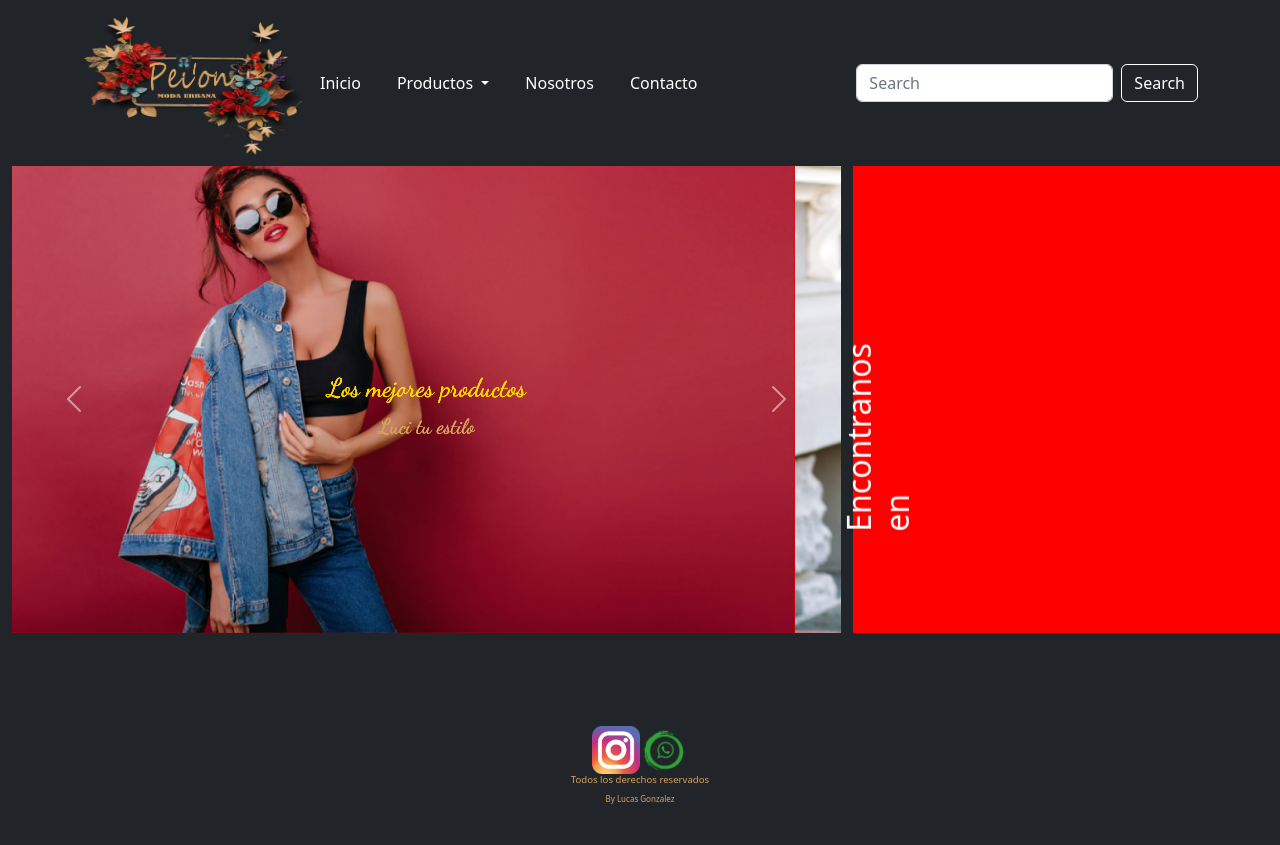
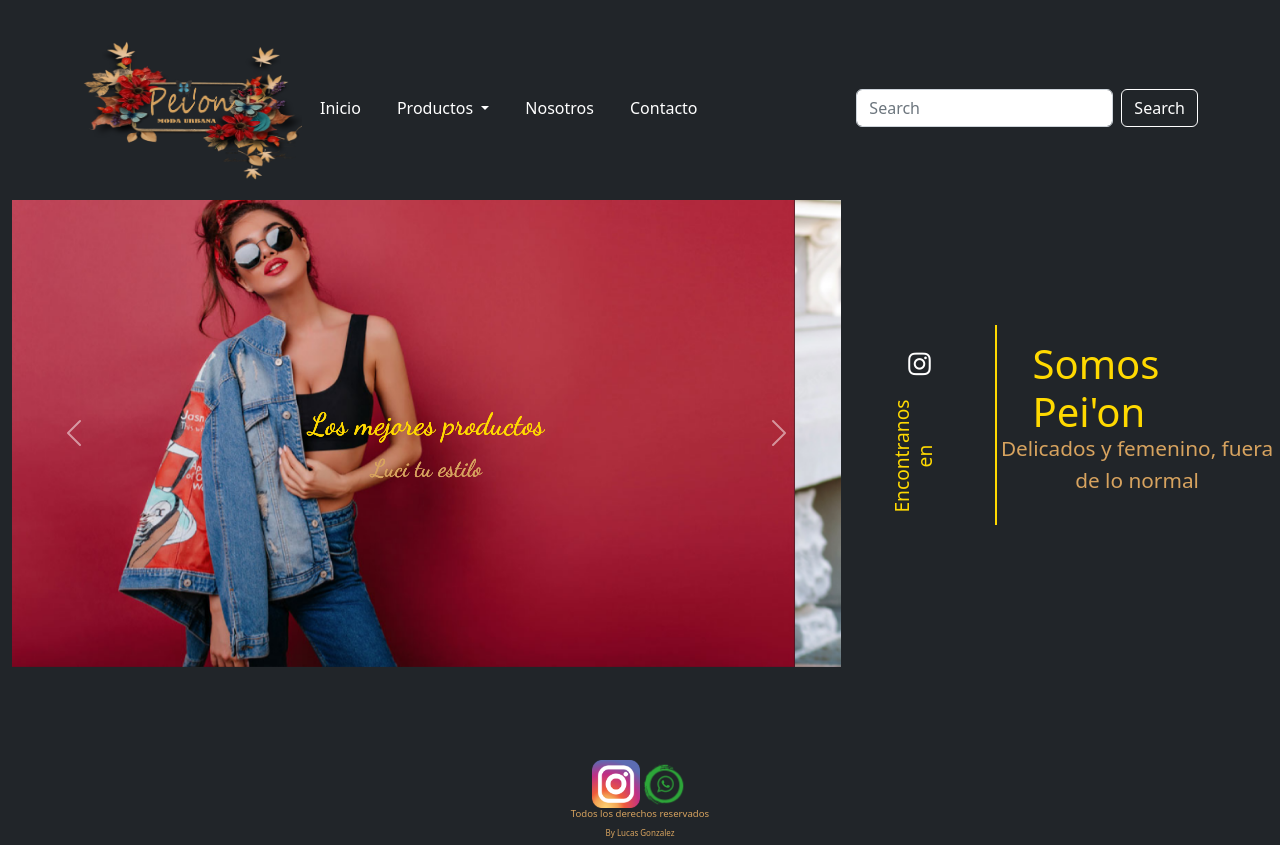
Before and after one commit to LucasGonzalez97/PeionModaUrbana2.0, a website: page index.html in a window 1280 px wide. Before the commit the page ends 811 px from the top, so only its background shows below. Drawn offline with nearby package versions, Linux system fonts and the light colour scheme; a web font is replaced by a local one.

Commit message:
fix:CAMBIOS VARIOS

```diff
--- a/index.html
+++ b/index.html
@@ -122,6 +122,11 @@
                 </div>
                 <div class="xs d-none d-md-block col-md-4">
                         <h1 class="h1">Encontranos en</h1>
+                        <span class="logoIG"> <a href="https://www.instagram.com/peionmodaurbana/?hl=es" target="_blank"><i class='bx bxl-instagram'></i></a></span>
+                        <div class="lineaV"></div>
+                        <h2>Somos Pei'on</h2>
+                        <p class="">Delicados y femenino, fuera de lo normal</p>
+
                 </div>
     </main>
 
--- a/scss/_mq1024.scss
+++ b/scss/_mq1024.scss
@@ -1,4 +1,5 @@
 @import "base/mixin";
+
 
 
 //ESTILOS DE REMERA MEDIA QUERY 1024
@@ -6,7 +7,7 @@
 /*ESTILOS DE REMERAS*/
 
 @media screen and (min-width:1024px) {
-    .container-fluid{
+    .container{
         height: $medida-principal;
     }
     .containerBox{
--- a/scss/estilos.scss
+++ b/scss/estilos.scss
@@ -7,7 +7,7 @@
 @import "base/mixin";
 
 /*RESET*/
-*{
+* {
     margin: 0;
     padding: 0;
     box-sizing: border-box;
@@ -17,26 +17,32 @@
 body {
     background-color: #212529;
 }
+
 /*ESTILOS DEL NAV*/
-.nav-link{
+.nav-link {
     margin: 10px;
 }
-.nav-link:hover{
+
+.nav-link:hover {
     border-top: $color-primario solid 1px;
     border-bottom: $color-primario solid 1px;
 }
+
 /*ESTILOS DEL MAIN*/
-.contact-ig-wpp{
+.contact-ig-wpp {
     width: 100%;
     display: flex;
     justify-content: center;
     background-color: #212529;
-    .ig{
+
+    .ig {
         width: 3rem;
     }
-    .wpp{
+
+    .wpp {
         width: 3rem;
     }
+
     .wpp:hover {
         -webkit-transform: scale(0.9);
         transform: scale(0.9rem);
@@ -47,54 +53,93 @@ body {
         transform: scale(0.9rem);
     }
 }
-.navbar-toggler{
+
+.navbar-toggler {
     background: $color-primario;
 }
 
 /*ESTILOS DEL CARROUSEL Y MAIN*/
-.container-fluid{
-    height: ( $medida-principal + 100 );
-    .carousel-caption{
+.container-fluid {
+    height: ($medida-principal + 100);
+
+    .carousel-caption {
         top: 40%;
         color: $color-secundario;
-        .textoC{
-            font-size: 1.6rem;
+
+        .textoC {
+            font-size: 1.9rem;
             font-family: 'Dancing Script', cursive;
         }
-        .parrafoC{
-            font-size: 1.3rem;
+
+        .parrafoC {
+            font-size: 1.5rem;
             color: $color-primario;
             font-family: 'Dancing Script', cursive;
         }
     }
 }
-.carousel-inner{
-    background-color: red;
-}
-.xs{
-    background-color: red;
+
+.xs {
     position: relative;
-    .h1{
-        color: white;
-        text-align: start;
+
+    .h1 {
+        color: $color-secundario;
+        text-align: center;
         position: absolute;
-        font-size: 2rem;
+        font-size: 1.2rem;
         top: 50%;
         right: 72%;
         transform: rotate(270deg);
     }
+
+    i {
+        position: absolute;
+        top: 32%;
+        left: 12%;
+        color: white;
+        font-size: 30px;
+    }
+
+    .lineaV {
+        height: 2px;
+        width: 200px;
+        background-color: $color-secundario;
+        transform: rotate(270deg);
+        position: absolute;
+        top: 48%;
+        left: 10%;
+    }
+
+    h2{
+        position: absolute;
+        top: 30%;
+        left: 42%;
+        font-size: 2.5rem;
+        color: $color-secundario;
+    }
+
+    p{
+        color: $color-primario;
+        position: absolute;
+        top: 50%;
+        left: 33%;
+        text-align: center;
+        font-size: 1.3rem;
+    }
 }
+
 /*ESTILOS DEL FOOTER*/
-footer{
+footer {
     width: 100%;
-    padding: ( $medida-principal - 180 )
-    background-color #212529;
-    h3{
+    padding: ($medida-principal - 180) background-color #212529;
+
+    h3 {
         text-align: center;
         font-size: 0.6rem;
         color: $color-primario;
     }
-    h4{
+
+    h4 {
         text-align: center;
         font-size: 0.5rem;
         color: $color-primario;
```
Also changed, not shown: css/main.css.
